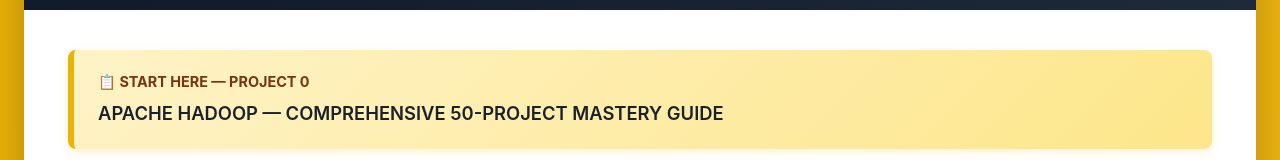
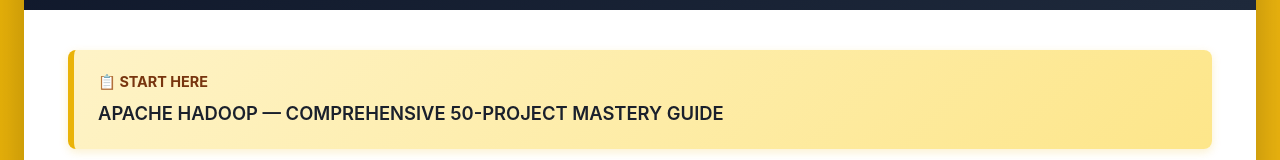
Before and after one commit to Shakti4640/apache-hadoop-masterclass, a plain HTML site: page index.html in a window 1280 px wide. Shown: the part 253-413 px from the top of the page. Drawn offline with Linux system fonts and the light colour scheme.

Commit message:
Update project 0 label in index.html

```diff
--- a/index.html
+++ b/index.html
@@ -79,7 +79,7 @@
         </header>
         <div class="toc">
                 <a href="project-0.html" class="intro-project">
-                <span class="intro-label">📋 START HERE — PROJECT 0</span>
+                <span class="intro-label">📋 START HERE</span>
                 <span class="intro-title">APACHE HADOOP — COMPREHENSIVE 50-PROJECT MASTERY GUIDE</span>
             </a>
         <div class="phase-header">Phase 1: Very Easy — Foundation Thinking</div>
```
